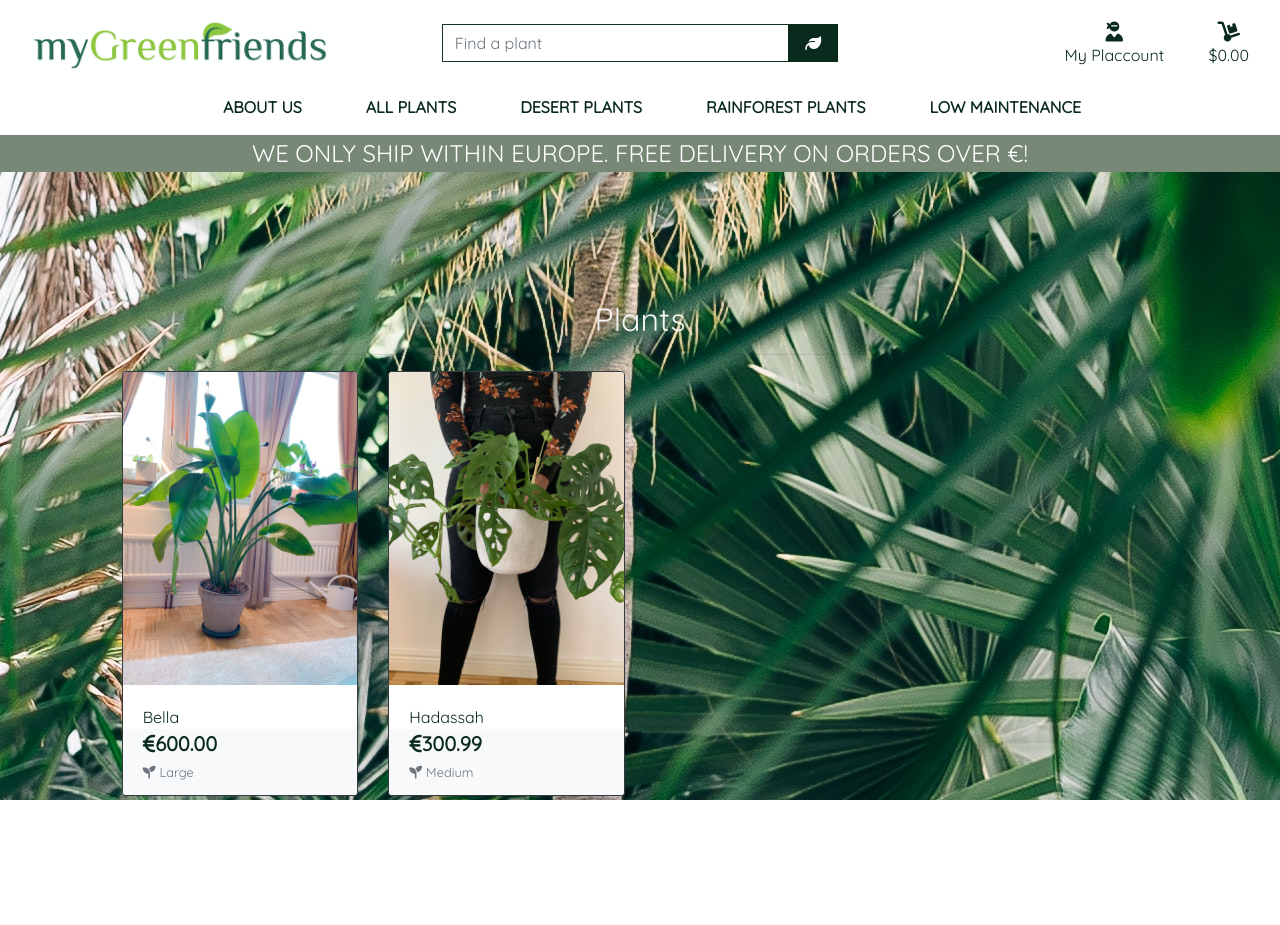
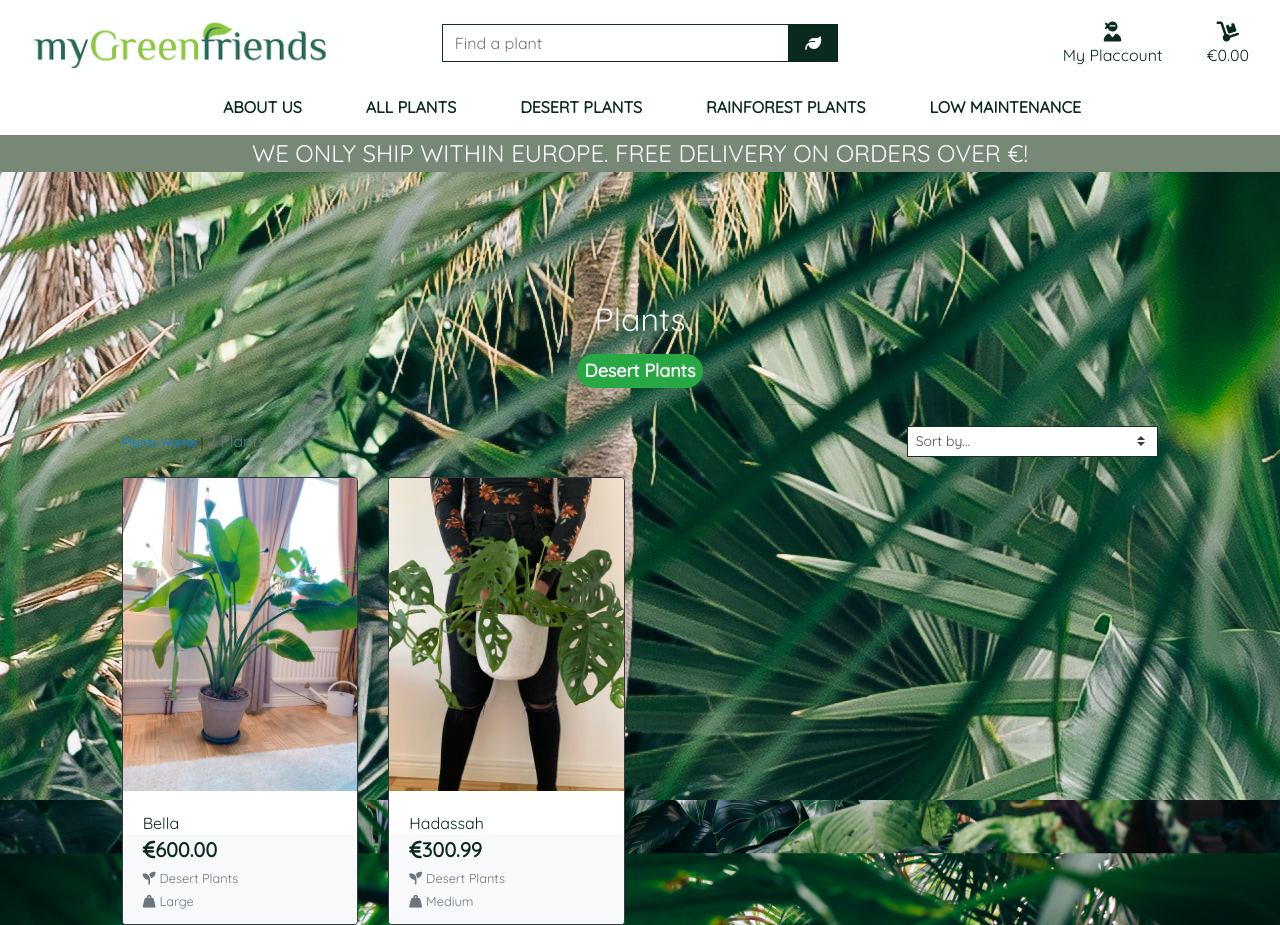
Before and after one commit to Honey20103/mygreenfriends, a Django app: page /products/?category=desert_plants in a window 1280 px wide. Before the commit the page ends 800 px from the top, so only its background shows below. Run offline with Django 3.2, Linux system fonts and the light colour scheme; data comes from the database, SQL or seed files in the repository; some libraries are stand-ins or nearby versions.

Commit message:
feat:Added sorting and product counts to product page

```diff
--- a/products/templates/products/products.html
+++ b/products/templates/products/products.html
@@ -15,12 +15,39 @@
 	<div class="row">
 		<div class="col text-center mt-3">
 			<h2 class="logo-font-2">Plants</h2>
+                            {% for c in present_categories %}
+                    <a class="category-badge font-weight-bold" href="{% url 'products' %}?category={{ c.name }}">
+                        <h4><span class="p-2 mt-2 badge badge-pill badge-success">{{ c.friendly_name }}</span></h4>
+                    </a>
+                {% endfor %}
 			<hr class="w-50 mb-1" />
 		</div>
 	</div>
 	<div class="row">
 		<div class="product-container col-10 offset-1">
-			<div class="row mt-1 mb-2"></div>
+			<div class="row mt-1 mb-2">
+            <div class="col-12 col-md-6 my-auto order-md-last d-flex justify-content-center justify-content-md-end">
+                        <div class="sort-select-wrapper w-50">
+                            <select id="sort-selector" class="custom-select custom-select-sm rounded-0 border border-{% if current_sorting != 'None_None' %}info{% else %}black{% endif %}">
+                                <option value="reset" {% if current_sorting == 'None_None' %}selected{% endif %}>Sort by...</option>
+                                <option value="price_asc" {% if current_sorting == 'price_asc' %}selected{% endif %}>Price (low to high)</option>
+                                <option value="price_desc" {% if current_sorting == 'price_desc' %}selected{% endif %}>Price (high to low)</option>
+                                <option value="size_asc" {% if current_sorting == 'size_asc' %}selected{% endif %}>Plant Size (small to large)</option>
+                                <option value="size_desc" {% if current_sorting == 'size_desc' %}selected{% endif %}>Plant Size (large to small)</option>
+                                <option value="name_asc" {% if current_sorting == 'name_asc' %}selected{% endif %}>Name (A-Z)</option>
+                                <option value="name_desc" {% if current_sorting == 'name_desc' %}selected{% endif %}>Name (Z-A)</option>
+                            </select>
+                        </div>
+                    </div>
+                    <div class="col-12 col-md-6 order-md-first">
+                        <p class="text-muted mt-3 text-center text-md-left">
+                            {% if search_term or present_categories or current_sorting != 'None_None' %}
+                                <span class="small"><a href="{% url 'products' %}">Plants Home</a> | </span>
+                            {% endif %}
+                            {{ products|length }} Plants{% if search_term %} found for <strong>"{{ search_term }}"</strong>{% endif %}
+                        </p>
+                    </div>
+            </div>
 			<div class="row">
 				{% for product in products %}
 				<div class="col-sm-6 col-md-6 col-lg-4 col-xl-3">
@@ -41,7 +68,15 @@
 									<div class="row">
 										<div class="col">
 											<p class="lead mb-0 text-left font-weight-bold"><i class="fas fa-euro-sign"></i>{{ product.price }}</p>
-											<small class="text-muted"><i class="fas fa-seedling mr-1"></i>{{ product.size }}</small>
+                                            {% if product.category %}
+                                            <p class="small mt-1 mb-0">
+                                                <a class="text-muted" href="{% url 'products' %}?category={{ product.category.name }}">
+                                                    <i class="fas fa-seedling mr-1"></i>{{ product.category.friendly_name }}
+                                                </a>
+                                            </p>
+                                            {% endif %}
+
+											<small class="text-muted"><i class="fas fa-weight-hanging mr-1"></i>{{ product.size }}</small>
 										</div>
 									</div>
 								</div>
--- a/products/views.py
+++ b/products/views.py
@@ -21,6 +21,9 @@ def all_products(request):
             if sortkey == 'name':
                 sortkey = 'lower_name'
                 products = products.annotate(lower_name=Lower('name'))
+
+            if sortkey == 'category':
+                sortkey = 'category__name'
 
             if 'direction' in request.GET:
                 direction = request.GET['direction']
--- a/static/css/base.css
+++ b/static/css/base.css
@@ -46,7 +46,14 @@ body {
   font-size: 28px;
 }
 
+span.badge:hover {
+    background: #0b380f !important;
+    color: #fff !important;
+}
 
+.small {
+    color:  #0b380f !important;
+}
 /* from Bulma */
 .icon {
     align-items: center;
--- a/templates/base.html
+++ b/templates/base.html
@@ -87,9 +87,9 @@
                                 <div><i class="fas fa-dolly fa-lg"></i></div>
                                 <p class="my-0">
                                     {% if grand_total %}
-                                        ${{ grand_total|floatformat:2 }}
+                                        €{{ grand_total|floatformat:2 }}
                                     {% else %}
-                                        $0.00
+                                        €0.00
                                     {% endif %}
                                 </p>
                             </div>
--- a/templates/includes/mobile-top-header.html
+++ b/templates/includes/mobile-top-header.html
@@ -46,9 +46,9 @@
             <div><i class="fas fa-dolly fa-lg"></i></div>
             <p class="my-0">
                 {% if grand_total %}
-                    ${{ grand_total|floatformat:2 }}
+                    €{{ grand_total|floatformat:2 }}
                 {% else %}
-                    $0.00
+                    €0.00
                 {% endif %}
             </p>
         </div>
```
Also changed, not shown: products/templates/products/product_detail.html (+8 -4 lines).
